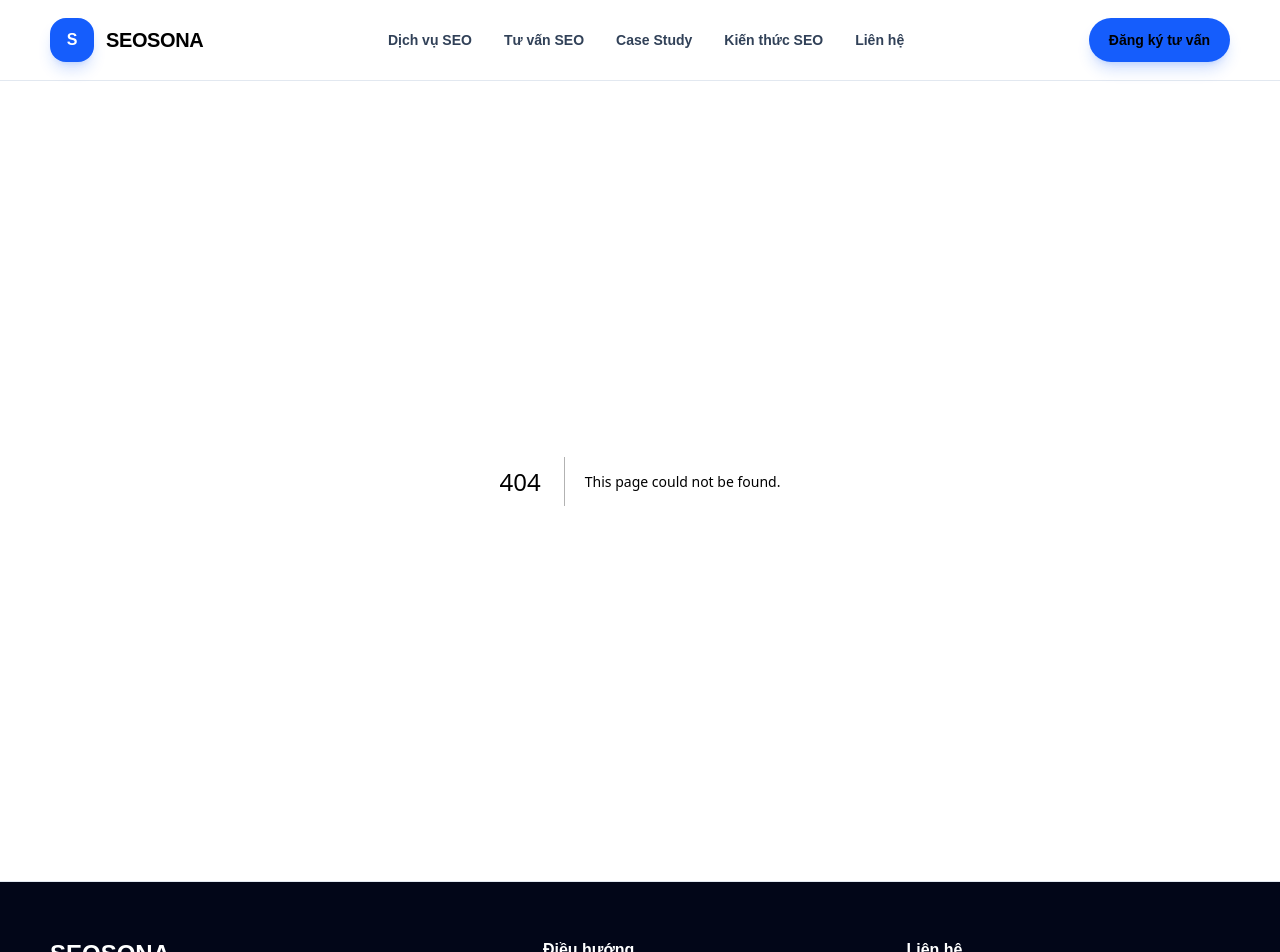
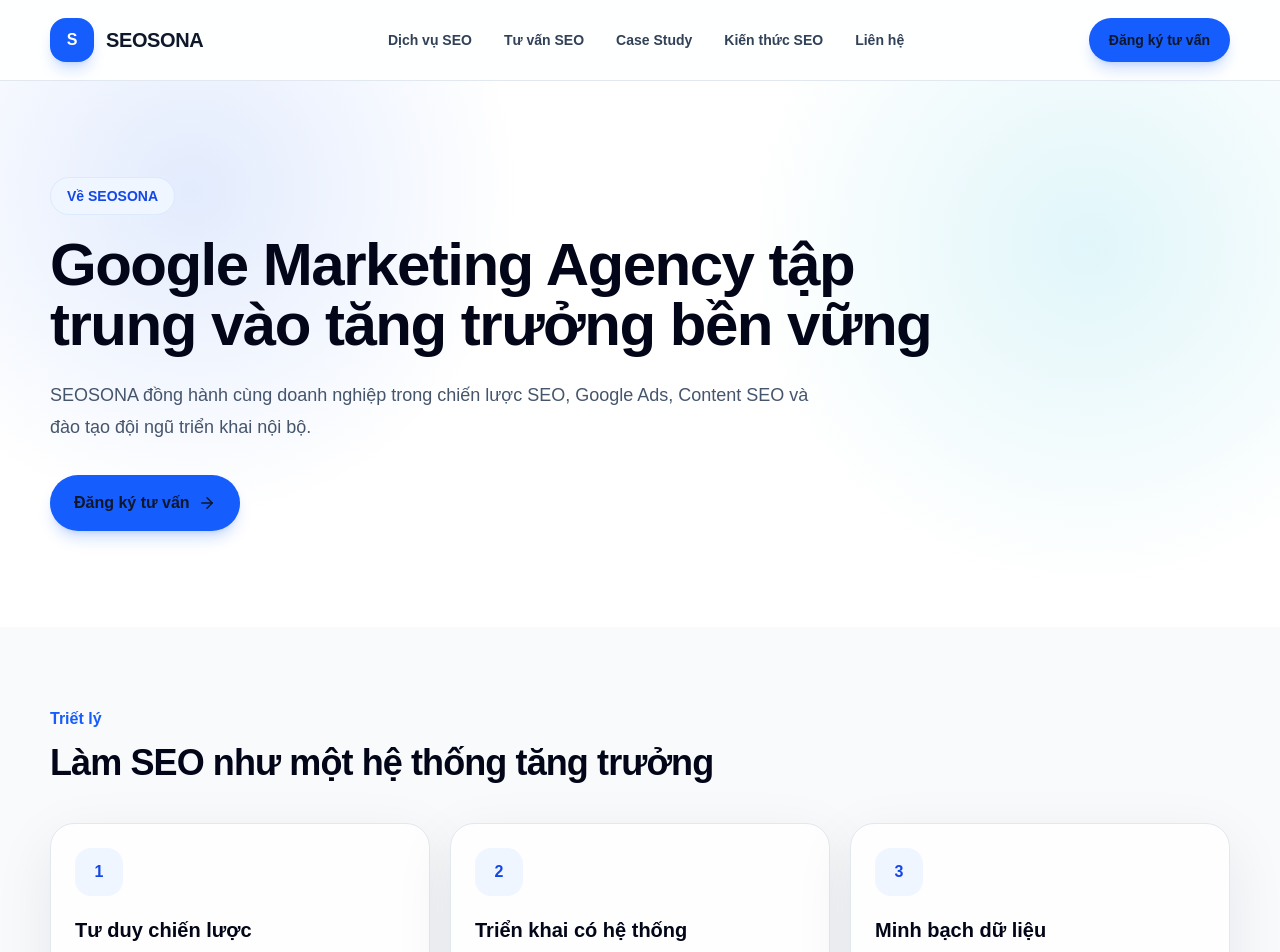
Before and after one commit to LongLeo287/SEOSONA, a Next.js app: page /ve-seosona in a window 1280 px wide. Before the commit this address had no page. Shown: the top 952 px of the page. Built offline with nearby package versions, Linux system fonts and the light colour scheme.

Commit message:
feat: add about page

```diff
--- /dev/null
+++ b/app/ve-seosona/page.tsx
@@ -0,0 +1,25 @@
+import type { Metadata } from "next";
+import { PageHero } from "@/components/sections/PageHero";
+import { FeatureGrid } from "@/components/sections/FeatureGrid";
+import { CtaBand } from "@/components/sections/CtaBand";
+
+export const metadata: Metadata = {
+  title: "Về SEOSONA",
+  description: "SEOSONA là Google Marketing Agency tập trung vào SEO, Google Ads, Content SEO và đào tạo SEO thực chiến."
+};
+
+const features = [
+  { title: "Tư duy chiến lược", description: "Không chỉ tối ưu từ khóa, SEOSONA tập trung vào tăng trưởng organic gắn với mục tiêu kinh doanh." },
+  { title: "Triển khai có hệ thống", description: "Kết hợp technical, content, authority, dữ liệu và quy trình phối hợp với team nội bộ." },
+  { title: "Minh bạch dữ liệu", description: "Báo cáo dựa trên GSC, GA4, tracking chuyển đổi và các chỉ số vận hành quan trọng." }
+];
+
+export default function Page() {
+  return (
+    <main>
+      <PageHero eyebrow="Về SEOSONA" title="Google Marketing Agency tập trung vào tăng trưởng bền vững" description="SEOSONA đồng hành cùng doanh nghiệp trong chiến lược SEO, Google Ads, Content SEO và đào tạo đội ngũ triển khai nội bộ." />
+      <FeatureGrid eyebrow="Triết lý" title="Làm SEO như một hệ thống tăng trưởng" features={features} />
+      <CtaBand />
+    </main>
+  );
+}
```
